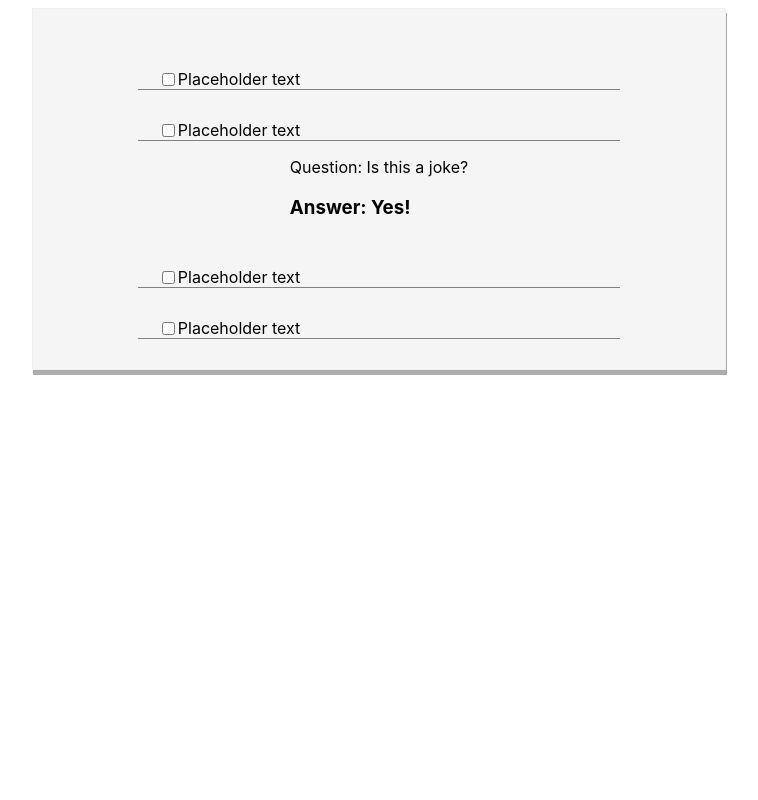
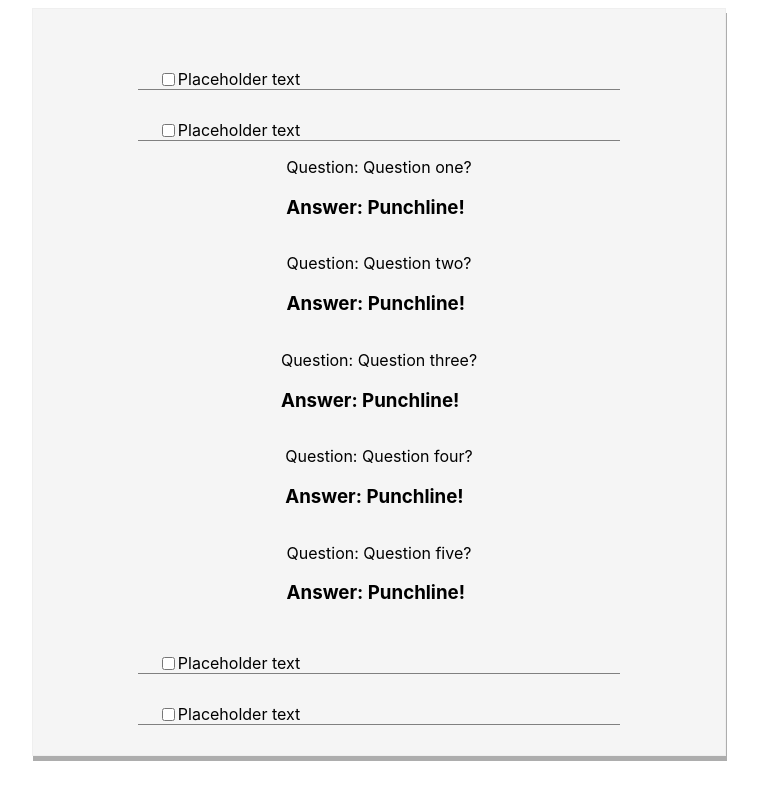
Before and after one commit to JoRan29/reactToDoList, a React (Create React App) app in the folder todolist/: page / in a window 1280 px wide. Shown: the whole page, without its empty margins (261-1019 px from the left). Built offline with nearby package versions, Linux system fonts and the light colour scheme.

Commit message:
map components + key props

```diff
--- a/todolist/src/App.js
+++ b/todolist/src/App.js
@@ -2,13 +2,17 @@ import React from "react";
 import "./App.css";
 import ToDoItem from "./ToDoItem";
 import Joke from "./Joke";
+import jokesData from "./jokesData";
 
 function App() {
+  const jokeComponents = jokesData.map((j) => {
+    return <Joke key={j.id} question={j.question} punchline={j.punchline} />;
+  });
   return (
     <div className="todoList">
       <ToDoItem />
       <ToDoItem />
-      <Joke question="Is this a joke?" punchline="Yes!" />
+      {jokeComponents}
       <ToDoItem />
       <ToDoItem />
     </div>
--- /dev/null
+++ b/todolist/src/jokesData.js
@@ -0,0 +1,29 @@
+const jokesData = [
+  {
+    id: 1,
+    question: "Question one?",
+    punchline: "Punchline!",
+  },
+  {
+    id: 2,
+    question: "Question two?",
+    punchline: "Punchline!",
+  },
+  {
+    id: 3,
+    question: "Question three?",
+    punchline: "Punchline!",
+  },
+  {
+    id: 4,
+    question: "Question four?",
+    punchline: "Punchline!",
+  },
+  {
+    id: 5,
+    question: "Question five?",
+    punchline: "Punchline!",
+  },
+];
+
+export default jokesData;
```
